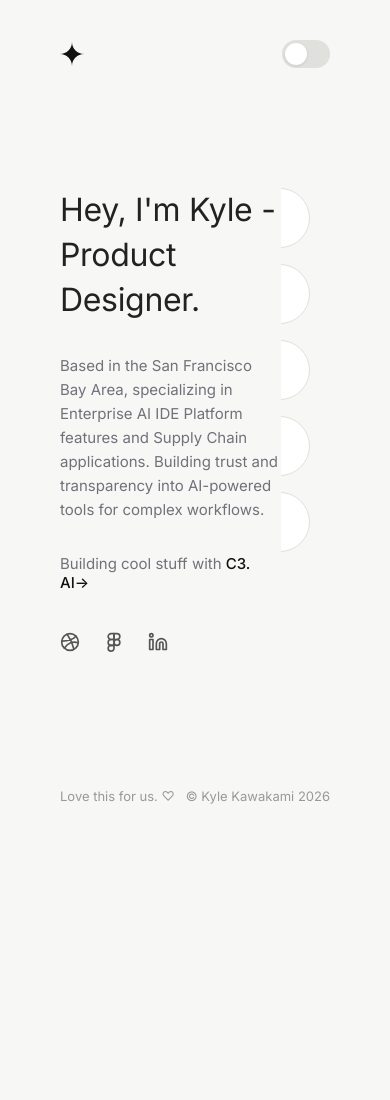
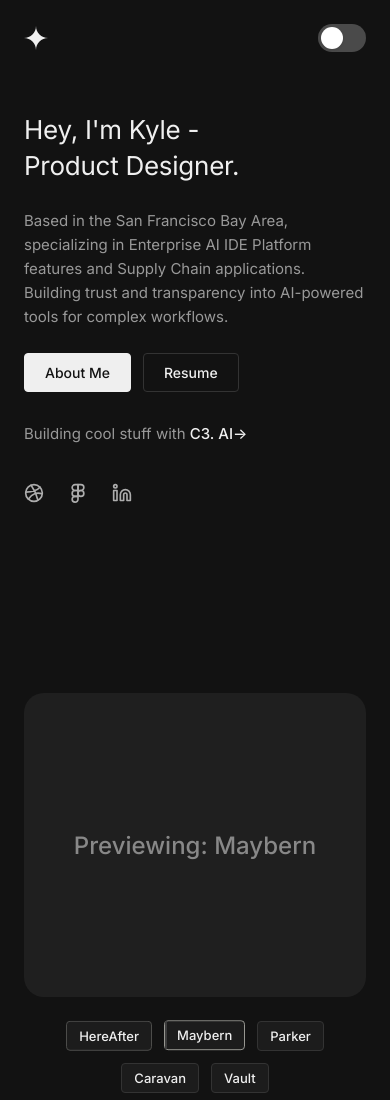
Before and after one commit to kylekawakamic3-cell/skeleton, a plain HTML site: page index.html in a window 390 px wide. Shown: the top 1100 px of the page. Before the commit the page ends 844 px from the top, so only its background shows below. Drawn offline with Linux system fonts and the light colour scheme.

Commit message:
Update portfolio layout with horizontal chips, left-panel intro centering, visual timer, functional dark mode toggle, responsive fixes, and new action buttons

```diff
--- a/index.css
+++ b/index.css
@@ -4,6 +4,18 @@
   --text-secondary: #71717a;
   --pill-bg: #FFFFFF;
   --pill-border: #e0e0dc;
+  --preview-bg: #e2e2dd;
+  --timer-bg: #d1d1cd;
+}
+
+body.dark-mode {
+  --bg-color: #121212;
+  --text-primary: #efefef;
+  --text-secondary: #999999;
+  --pill-bg: #1c1c1c;
+  --pill-border: #333333;
+  --preview-bg: #1f1f1f;
+  --timer-bg: #3d3d3d;
 }
 
 * {
@@ -24,10 +36,9 @@ body {
 
 .page-wrapper {
   width: 100%;
-  max-width: 1440px;
   height: 100vh;
   max-height: 100vh;
-  padding: 40px 60px;
+  padding: 40px;
   display: flex;
   flex-direction: column;
 }
@@ -37,7 +48,7 @@ body {
   display: flex;
   justify-content: space-between;
   align-items: center;
-  margin-bottom: 120px;
+  margin-bottom: 40px;
 }
 
 .theme-toggle {
@@ -49,6 +60,11 @@ body {
   cursor: pointer;
   display: flex;
   align-items: center;
+  transition: background-color 0.3s ease;
+}
+
+body.dark-mode .theme-toggle {
+  background-color: #4a4a4a;
 }
 
 .toggle-thumb {
@@ -57,19 +73,32 @@ body {
   background-color: #FFFFFF;
   border-radius: 50%;
   box-shadow: 0 1px 3px rgba(0,0,0,0.1);
+  transition: transform 0.3s cubic-bezier(0.4, 0, 0.2, 1);
+  transform: translateX(20px);
+}
+
+body.dark-mode .toggle-thumb {
+  transform: translateX(0);
 }
 
 /* Main Content */
 .content-wrapper {
   display: flex;
-  justify-content: space-between;
-  align-items: flex-start;
+  gap: 60px;
+  align-items: stretch;
   flex-grow: 1;
   overflow: hidden;
 }
 
 .intro-section {
-  max-width: 500px;
+  flex: 0 0 340px;
+  height: 100%;
+  overflow-y: auto;
+  scrollbar-width: none;
+  padding-bottom: 40px;
+}
+.intro-section::-webkit-scrollbar {
+  display: none;
 }
 
 h1 {
@@ -78,14 +107,51 @@ h1 {
   line-height: 1.4;
   margin-bottom: 32px;
   letter-spacing: -0.01em;
-  color: #222;
+  color: var(--text-primary);
 }
 
 .bio {
   font-size: 15px;
   line-height: 1.6;
   color: var(--text-secondary);
+  margin-bottom: 24px;
+}
+
+.action-buttons {
+  display: flex;
+  gap: 12px;
   margin-bottom: 32px;
+}
+
+.btn {
+  display: inline-flex;
+  align-items: center;
+  justify-content: center;
+  padding: 10px 20px;
+  font-size: 14px;
+  font-weight: 500;
+  border-radius: 4px;
+  text-decoration: none;
+  transition: all 0.2s ease;
+}
+
+.btn-primary {
+  background-color: var(--text-primary);
+  color: var(--bg-color);
+  border: 1px solid var(--text-primary);
+}
+.btn-primary:hover {
+  opacity: 0.85;
+  transform: translateY(-1px);
+}
+
+.btn-ghost {
+  background-color: transparent;
+  color: var(--text-primary);
+  border: 1px solid var(--pill-border);
+}
+.btn-ghost:hover {
+  background-color: var(--pill-border);
 }
 
 .current-work {
@@ -115,39 +181,91 @@ h1 {
   opacity: 1;
 }
 
+.right-section {
+  flex: 1;
+  min-width: 0;
+  height: 100%;
+  display: flex;
+  flex-direction: column;
+  gap: 24px;
+}
+
+.project-preview {
+  width: 100%;
+  flex-grow: 1;
+  background-color: var(--preview-bg);
+  border-radius: 20px;
+  opacity: 0;
+  transition: opacity 0.3s ease, transform 0.3s ease;
+  transform: scale(0.98);
+  pointer-events: none;
+}
+
+.project-preview.visible {
+  opacity: 1;
+  transform: scale(1);
+}
+
 /* Projects Nav */
 .projects-nav {
   display: flex;
-  flex-direction: column;
-  gap: 16px;
-  align-items: flex-end;
-  padding-right: 20px;
-  height: 100%;
-  overflow-y: auto;
-  scrollbar-width: none;
+  flex-direction: row;
+  flex-wrap: wrap;
+  gap: 12px;
+  justify-content: flex-start;
+  align-items: center;
   padding-bottom: 40px;
-}
-.projects-nav::-webkit-scrollbar {
-  display: none;
 }
 
 .project-pill {
   display: inline-flex;
   align-items: center;
   justify-content: center;
-  padding: 16px 40px;
+  padding: 8px 16px;
   background-color: var(--pill-bg);
   border: 1px solid var(--pill-border);
-  border-radius: 40px;
-  font-size: 22px;
-  font-weight: 400;
-  color: #222;
+  border-radius: 4px;
+  font-size: 14px;
+  font-weight: 500;
+  color: var(--text-primary);
   text-decoration: none;
   transition: border-color 0.2s ease, transform 0.2s ease;
-  min-width: 180px;
 }
 
-.project-pill:hover {
+.project-pill span {
+  position: relative;
+  z-index: 2;
+}
+
+.project-pill::before {
+  content: '';
+  position: absolute;
+  top: 0;
+  left: 0;
+  height: 100%;
+  width: 0%;
+  background-color: var(--timer-bg);
+  z-index: 1;
+}
+
+.project-pill.timer-active::before {
+  animation: fillProgress 5s linear forwards;
+}
+
+@keyframes fillProgress {
+  0% { width: 0%; }
+  100% { width: 100%; }
+}
+
+.project-pill:hover::before,
+.project-pill.manual-active::before {
+  width: 100%;
+  transition: width 0.2s ease;
+  animation: none;
+}
+
+.project-pill:hover,
+.project-pill.active {
   border-color: #b0b0a8;
   transform: translateY(-1px);
 }
@@ -161,3 +279,84 @@ h1 {
   font-size: 13px;
   color: #999;
 }
+
+/* Media Queries */
+
+/* Tablet and Laptop */
+@media (max-width: 1024px) {
+  .page-wrapper {
+    padding: 30px 40px;
+  }
+
+  .top-nav {
+    margin-bottom: 80px;
+  }
+
+  .content-wrapper {
+    gap: 40px;
+  }
+
+  .intro-section {
+    flex: 0 0 280px;
+  }
+}
+
+/* Mobile */
+@media (max-width: 768px) {
+  body {
+    height: auto;
+    overflow-y: auto;
+  }
+
+  .page-wrapper {
+    height: auto;
+    max-height: none;
+    padding: 24px 24px;
+  }
+
+  .top-nav {
+    margin-bottom: 60px;
+  }
+
+  .content-wrapper {
+    flex-direction: column;
+    overflow: visible;
+    gap: 40px;
+  }
+
+  .intro-section {
+    flex: auto;
+    width: 100%;
+    padding-top: 0;
+  }
+
+  h1 {
+    font-size: 26px;
+    margin-bottom: 24px;
+  }
+
+  .right-section {
+    flex: auto;
+    width: 100%;
+    height: 60vh;
+    min-height: 400px;
+  }
+
+  .projects-nav {
+    justify-content: center;
+    padding-bottom: 0;
+  }
+
+  .project-pill {
+    font-size: 13px;
+    padding: 6px 12px;
+  }
+
+  .footer {
+    flex-direction: column;
+    gap: 12px;
+    align-items: center;
+    text-align: center;
+    margin-top: 80px;
+  }
+}
--- a/index.html
+++ b/index.html
@@ -4,17 +4,17 @@
     <meta charset="UTF-8">
     <meta name="viewport" content="width=device-width, initial-scale=1.0">
     <title>Kyle Kawakami - Portfolio</title>
-    <link rel="stylesheet" href="index.css">
+    <link rel="stylesheet" href="index.css?v=15">
     <link rel="preconnect" href="https://fonts.googleapis.com">
     <link rel="preconnect" href="https://fonts.gstatic.com" crossorigin>
     <link href="https://fonts.googleapis.com/css2?family=Inter:wght@400;500;600&display=swap" rel="stylesheet">
 </head>
-<body>
+<body class="dark-mode">
     <div class="page-wrapper">
         <header class="top-nav">
             <!-- Spark icon from reference -->
             <svg class="spark-icon" width="24" height="24" viewBox="0 0 24 24" fill="none" xmlns="http://www.w3.org/2000/svg">
-                <path d="M12 0C12 6.62742 17.3726 12 24 12C17.3726 12 12 17.3726 12 24C12 17.3726 6.62742 12 0 12C6.62742 12 12 6.62742 12 0Z" fill="#111111"/>
+                <path d="M12 0C12 6.62742 17.3726 12 24 12C17.3726 12 12 17.3726 12 24C12 17.3726 6.62742 12 0 12C6.62742 12 12 6.62742 12 0Z" fill="currentColor"/>
             </svg>
             <div class="theme-toggle">
                 <div class="toggle-thumb"></div>
@@ -28,6 +28,10 @@
                 <p class="bio">
                     Based in the San Francisco Bay Area, specializing in Enterprise AI IDE Platform features and Supply Chain applications. Building trust and transparency into AI-powered tools for complex workflows.
                 </p>
+                <div class="action-buttons">
+                    <a href="#" class="btn btn-primary">About Me</a>
+                    <a href="#" class="btn btn-ghost">Resume</a>
+                </div>
                 <div class="current-work">
                     Building cool stuff with <a href="#">C3. AI<span class="arrow">→</span></a>
                 </div>
@@ -45,13 +49,17 @@
                 </div>
             </section>
 
-            <nav class="projects-nav">
-                <a href="#" class="project-pill">HereAfter</a>
-                <a href="#" class="project-pill">Maybern</a>
-                <a href="#" class="project-pill">Parker</a>
-                <a href="#" class="project-pill">Caravan</a>
-                <a href="#" class="project-pill">Vault</a>
-            </nav>
+            <section class="right-section">
+                <div class="project-preview" id="project-preview"></div>
+
+                <nav class="projects-nav">
+                    <a href="#" class="project-pill"><span>HereAfter</span></a>
+                    <a href="#" class="project-pill"><span>Maybern</span></a>
+                    <a href="#" class="project-pill"><span>Parker</span></a>
+                    <a href="#" class="project-pill"><span>Caravan</span></a>
+                    <a href="#" class="project-pill"><span>Vault</span></a>
+                </nav>
+            </section>
         </main>
 
         <footer class="footer">
@@ -61,6 +69,6 @@
     </div>
 
     <!-- Empty script file as projects are now static links -->
-    <script src="index.js"></script>
+    <script src="index.js?v=15"></script>
 </body>
 </html>
--- a/index.js
+++ b/index.js
@@ -1,4 +1,3 @@
-// Javascript not strictly necessary for this layout as the items are just links instead of infinite scroll tiles.
 document.addEventListener('DOMContentLoaded', () => {
     // Basic interaction for the theme toggle can go here if needed
     const themeToggle = document.querySelector('.theme-toggle');
@@ -7,4 +6,70 @@ document.addEventListener('DOMContentLoaded', () => {
             document.body.classList.toggle('dark-mode');
         });
     }
+
+    const pills = document.querySelectorAll('.project-pill');
+    const previewBox = document.getElementById('project-preview');
+
+    if (previewBox && pills.length > 0) {
+        let currentIndex = 0;
+        let timer = null;
+        let isHovered = false;
+
+        previewBox.classList.add('visible');
+
+        const showProject = (index, manual = false) => {
+            pills.forEach(p => {
+                p.classList.remove('active');
+                p.classList.remove('timer-active');
+                p.classList.remove('manual-active');
+            });
+
+            pills[index].classList.add('active');
+
+            if (manual) {
+                pills[index].classList.add('manual-active');
+            } else {
+                // Force a reflow so the CSS animation restarts from 0 continuously
+                void pills[index].offsetWidth;
+                pills[index].classList.add('timer-active');
+            }
+
+            // Just displaying the text for the demo to show it's updating!
+            previewBox.innerHTML = `
+                <div style="display:flex; align-items:center; justify-content:center; height:100%; color:#888; font-size: 24px; font-weight: 500;">
+                    Previewing: ${pills[index].textContent.trim()}
+                </div>
+            `;
+        };
+
+        const startTimer = () => {
+            if (timer) clearInterval(timer);
+            // Re-trigger the timer animation on the current one since mouse left
+            showProject(currentIndex, false);
+
+            timer = setInterval(() => {
+                if (!isHovered) {
+                    currentIndex = (currentIndex + 1) % pills.length;
+                    showProject(currentIndex, false);
+                }
+            }, 5000);
+        };
+
+        // start initial sequence
+        showProject(currentIndex, false);
+        startTimer();
+
+        pills.forEach((pill, index) => {
+            pill.addEventListener('mouseenter', () => {
+                isHovered = true;
+                currentIndex = index;
+                if (timer) clearInterval(timer);
+                showProject(currentIndex, true);
+            });
+            pill.addEventListener('mouseleave', () => {
+                isHovered = false;
+                startTimer();
+            });
+        });
+    }
 });
```
